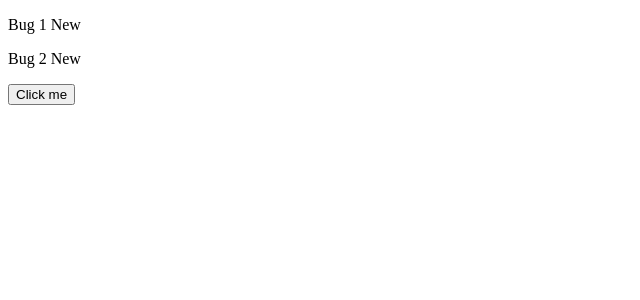
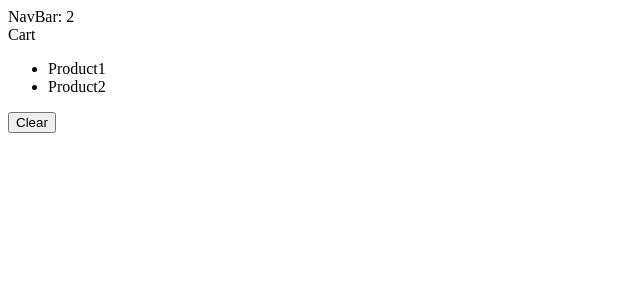
Before and after one commit to haroldport/react-app, a React (Vite) app: page / in a window 1280 px wide. Shown: the top 300 px of the page, without its empty margins (0-640 px from the left). Built offline with nearby package versions, Linux system fonts and the light colour scheme.

Commit message:
Sharing state between components

```diff
--- a/src/App.tsx
+++ b/src/App.tsx
@@ -1,30 +1,14 @@
 import { useState } from "react";
-import { produce } from "immer";
+import NavBar from "./components/NavBar";
+import Cart from "./components/Cart";
 
 function App() {
-  const [bugs, setBugs] = useState([
-    { id: 1, title: "Bug 1", fixed: false },
-    { id: 2, title: "Bug 2", fixed: false },
-  ]);
-
-  const handleClick = () => {
-    // setBugs(bugs.map((bug) => (bug.id === 1 ? { ...bug, fixed: true } : bug)));
-    setBugs(
-      produce((draft) => {
-        const bug = draft.find((bug) => bug.id === 1);
-        if (bug) bug.fixed = true;
-      })
-    );
-  };
+  const [cartItems, setCartItems] = useState(["Product1", "Product2"]);
 
   return (
     <div>
-      {bugs.map((bug) => (
-        <p key={bug.id}>
-          {bug.title} {bug.fixed ? "Fixed" : "New"}
-        </p>
-      ))}
-      <button onClick={handleClick}>Click me</button>
+      <NavBar cartItemsCount={cartItems.length} />
+      <Cart cartItems={cartItems} onClear={() => setCartItems([])} />
     </div>
   );
 }
--- /dev/null
+++ b/src/components/Cart.tsx
@@ -0,0 +1,20 @@
+interface Props {
+  cartItems: string[];
+  onClear: () => void;
+}
+
+const Cart = ({ cartItems, onClear }: Props) => {
+  return (
+    <>
+      <div>Cart</div>
+      <ul>
+        {cartItems.map((item) => (
+          <li key={item}>{item}</li>
+        ))}
+      </ul>
+      <button onClick={onClear}>Clear</button>
+    </>
+  );
+};
+
+export default Cart;
--- /dev/null
+++ b/src/components/NavBar.tsx
@@ -0,0 +1,9 @@
+interface Props {
+  cartItemsCount: number;
+}
+
+const NavBar = ({ cartItemsCount }: Props) => {
+  return <div>NavBar: {cartItemsCount}</div>;
+};
+
+export default NavBar;
```
